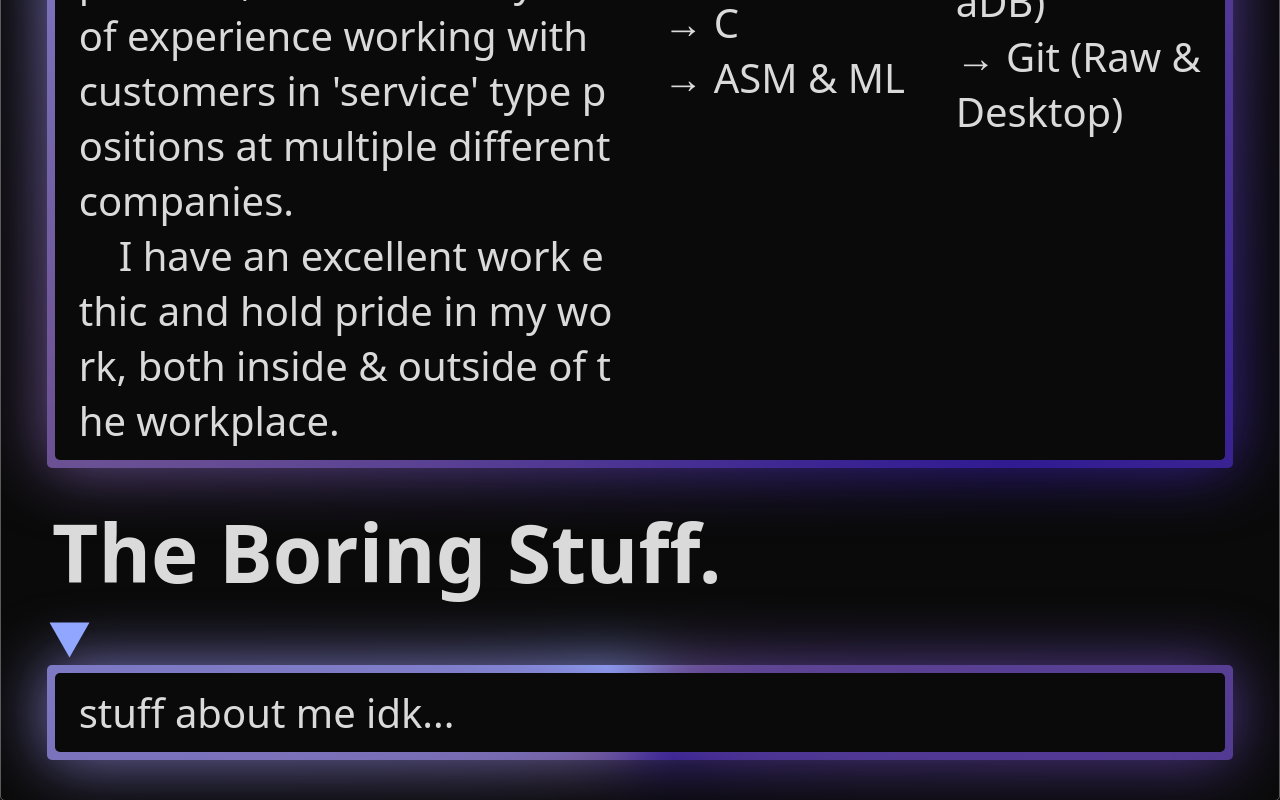
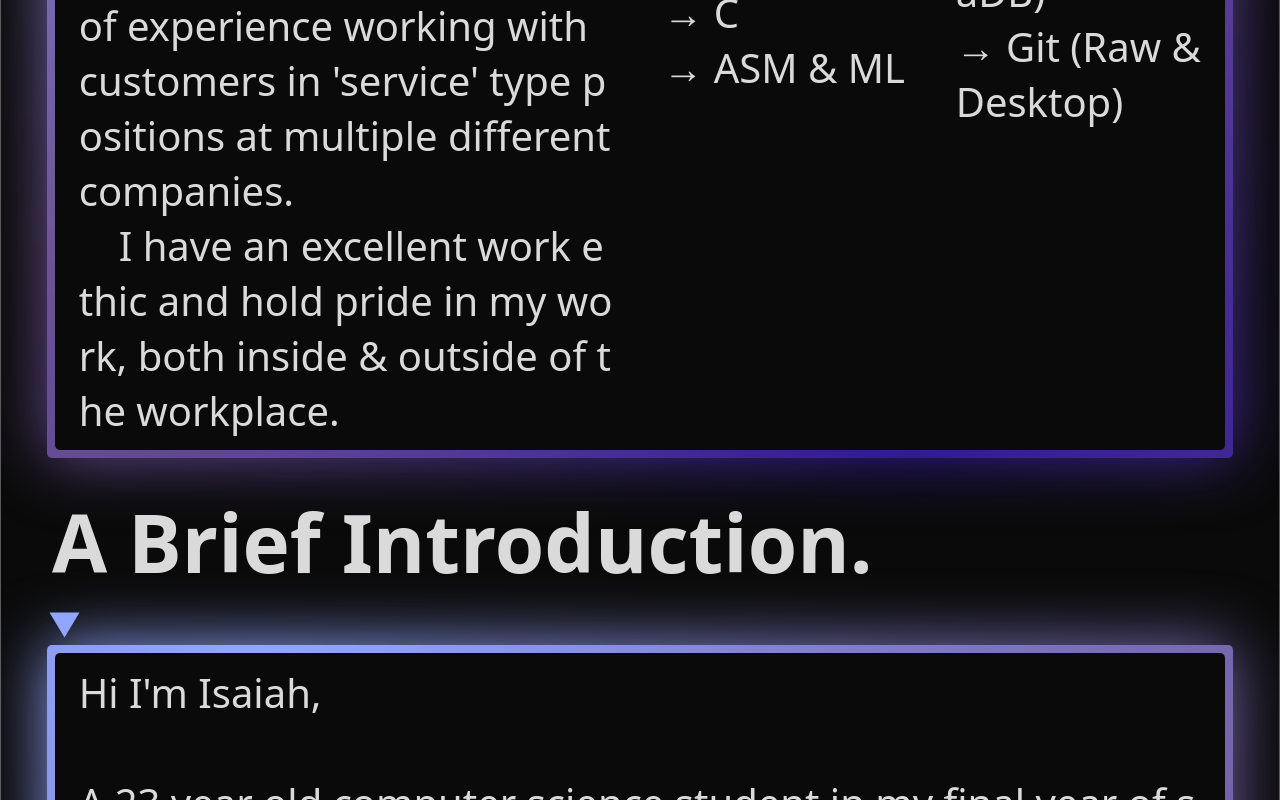
Before and after one commit to Isaiah-Dakin/Isaiah-Dakin.github.io, a React (Vite) app: page / in a window 1280 px wide. Shown: the part 2000-2800 px from the top of the page. Built offline with nearby package versions, Linux system fonts and the light colour scheme; a web font is replaced by a local one.

Commit message:
Added "Introduction" section.

```diff
--- a/src/App.jsx
+++ b/src/App.jsx
@@ -102,17 +102,35 @@ function App()
         {/* general */}
         <FadeInOnScroll>
         <div className="sub-box-1-1">
-          <h1>The Boring Stuff.</h1>
+          <h1>A Brief Introduction.</h1>
           <Collapsible>
             <About>
-              <p>
-                stuff about me idk...
+              <p className='full-p'>
+                Hi I'm Isaiah,
+                <br/><br/>
+                A 23 year old computer science student in my final year of studies at UNB's Fredericton campus.
+                I am passionate about the field of software development & following graduation will be seeking junior level
+                development, research, and IT positions.
+                <br/>
+                &emsp;I took an interest in software from a young age, attending private programming lessons as well as
+                programming courses in school. Ever since then, my passion for programming has only grown. My primary project
+                today is the indie title ULTRADUNGEON which I have been co-developing with a fellow BCS BCs graduate & my long-time
+                friend <a href='https://nathanyoung.ca'>Nathan Young</a> since early 2023. Please navigate to the projects tab
+                to read more about ULTRADUNGEON!
+                <br/>
+                &emsp;As a computer science student and hobbyist developer, I spend a lot of my time indoors. In addition to creating my own
+                video game, I consider myself an avid "gamer". However, my personal interests extend beyond electronics! I'm
+                a big-time nature enjoyer, spending time camping, hiking, & exploring the outdoors. Furthermore, I consider myself a novice
+                gardener, enthusiastic guitar player, & have a big love for dogs (especially mine).
+                <br/><br/>
+                Thanks for visiting my web page!
+                <br/>
+                Isaiah :)
               </p>
             </About>
           </Collapsible>
         </div>
         </FadeInOnScroll>
-
       </div>
     </>
   )
--- a/src/style/about.css
+++ b/src/style/about.css
@@ -36,6 +36,12 @@
     position: relative;
     height: 100%;
     width: 50%;
+}
+
+.about-card .full-p
+{
+    width: 100%;
+    height: 100%;
 }
 
 .about-card .skill-p
--- a/src/style/collapsible.css
+++ b/src/style/collapsible.css
@@ -9,17 +9,17 @@
 {
     width: 0;
     height: 0;
-    border-top: 20px solid transparent;
-    border-bottom: 20px solid transparent;
+    border-top: 15px solid transparent;
+    border-bottom: 15px solid transparent;
 
-    border-left: 35px solid #91a7ff;
+    border-left: 25px solid #91a7ff;
     background: none;
 }
 
 .parent .btn:hover
 {
     cursor: pointer;
-    border-left: 35px solid whitesmoke
+    border-left: 25px solid whitesmoke
 }
 
 .parent
```
